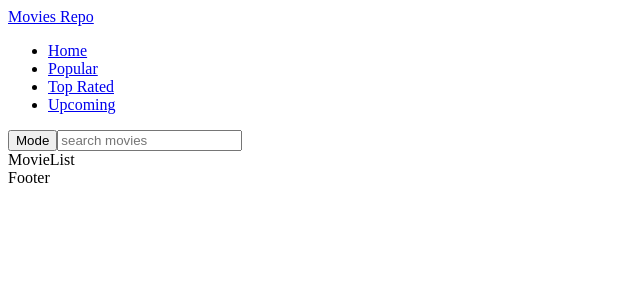
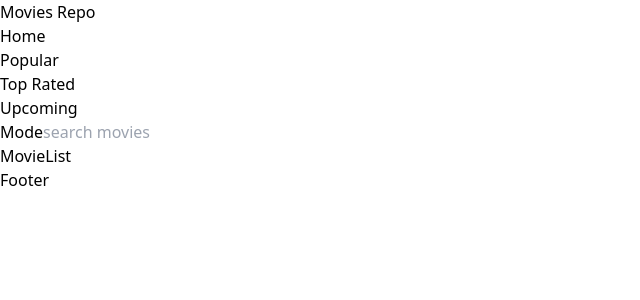
Before and after one commit to anshul-bheniye/movie-repo, a React (Create React App) app: page / in a window 1280 px wide. Shown: the top 300 px of the page, without its empty margins (0-640 px from the left). Built offline with nearby package versions, Linux system fonts and the light colour scheme.

Commit message:
tailwind css

```diff
--- a/package.json
+++ b/package.json
@@ -35,5 +35,8 @@
       "last 1 firefox version",
       "last 1 safari version"
     ]
+  },
+  "devDependencies": {
+    "tailwindcss": "^3.3.2"
   }
 }
--- a/src/index.js
+++ b/src/index.js
@@ -2,6 +2,8 @@
 import {createRoot} from 'react-dom/client';
 import {App} from './App';
 import { BrowserRouter as Router } from 'react-router-dom';
+
+import './index.css';
 
 
 const rootElement = document.getElementById('root')
--- /dev/null
+++ b/tailwind.config.js
@@ -0,0 +1,8 @@
+
+module.exports = {
+    content: ["./src/**/*.{html,js}"],
+    theme: {
+      extend: {},
+    },
+    plugins: [],
+  }
```
Also changed, not shown: src/index.css (+3 -13 lines), 1 other file (tests, documents, lock files or other folders).
